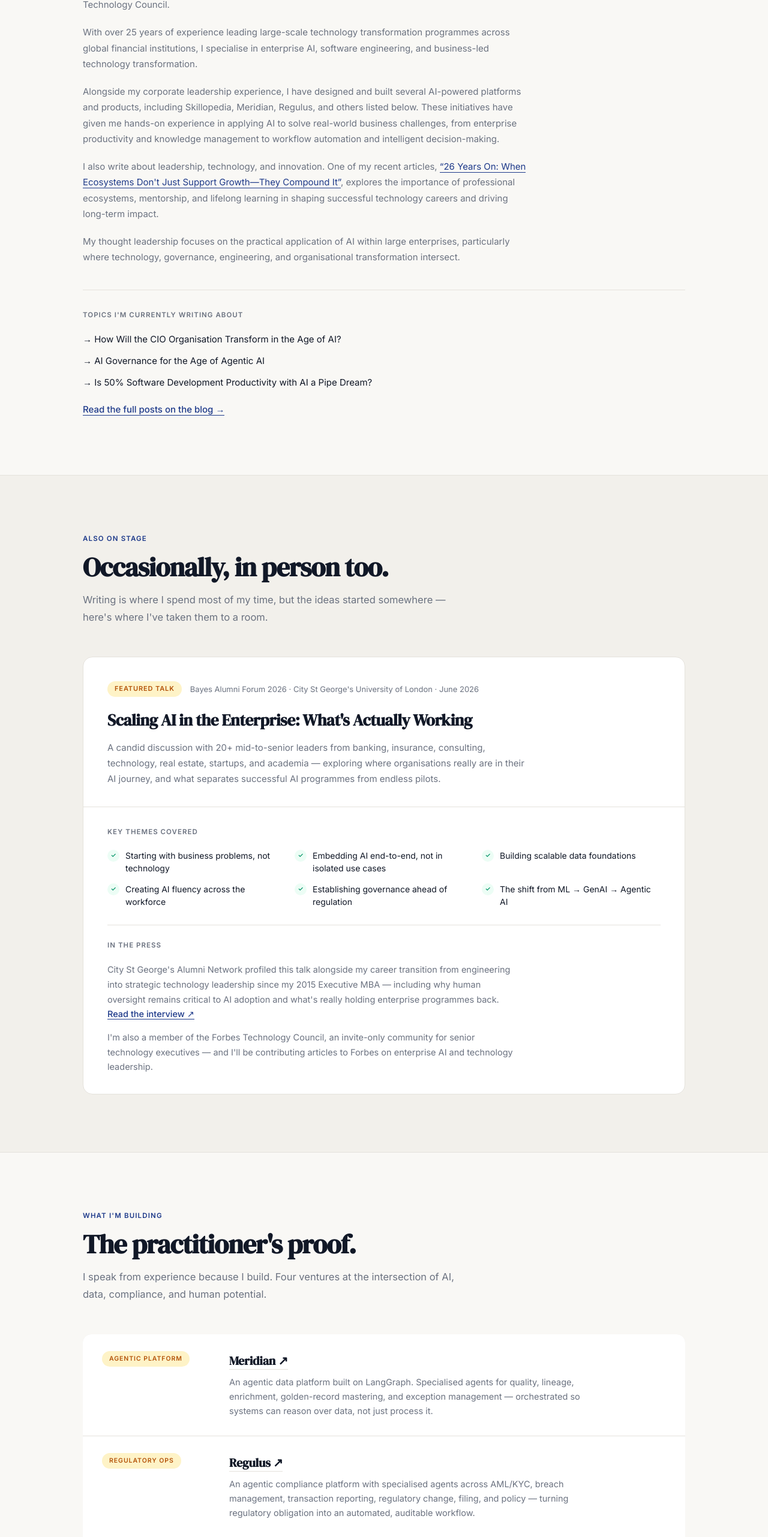
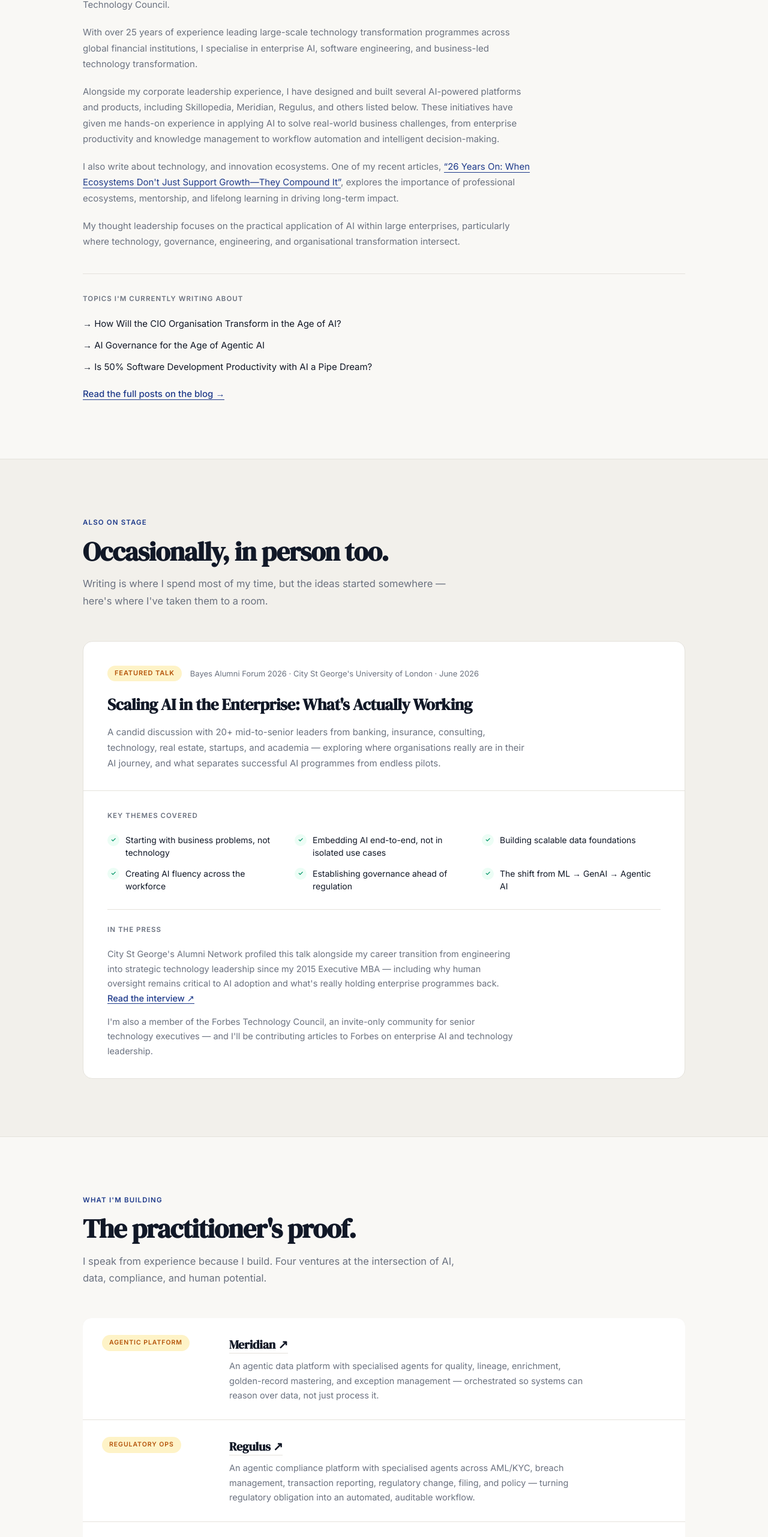
Before and after one commit to lakshmananal-cpu/laks-london, a Next.js app: page / in a window 1280 px wide. Shown: the part 1534-4097 px from the top of the page at 60% size. Built offline with nearby package versions, Linux system fonts and the light colour scheme.

Commit message:
fix: tighten Meridian description and About writing paragraph
Meridian no longer name-drops LangGraph. About section's writing
paragraph is trimmed to technology and innovation ecosystems, and
drops the "shaping successful technology careers" clause.

```diff
--- a/app/page.tsx
+++ b/app/page.tsx
@@ -60,7 +60,7 @@ export default function Home() {
           <p style={{ fontSize: 15, color: 'var(--muted)', lineHeight: 1.75 }}>I&apos;m Laks Alagappan, an Executive MBA graduate from Bayes Business School, London, holder of the Data Strategy for Leaders credential from Imperial College Business School, and a member of the Forbes Technology Council.</p>
           <p style={{ fontSize: 15, color: 'var(--muted)', lineHeight: 1.75 }}>With over 25 years of experience leading large-scale technology transformation programmes across global financial institutions, I specialise in enterprise AI, software engineering, and business-led technology transformation.</p>
           <p style={{ fontSize: 15, color: 'var(--muted)', lineHeight: 1.75 }}>Alongside my corporate leadership experience, I have designed and built several AI-powered platforms and products, including Skillopedia, Meridian, Regulus, and others listed below. These initiatives have given me hands-on experience in applying AI to solve real-world business challenges, from enterprise productivity and knowledge management to workflow automation and intelligent decision-making.</p>
-          <p style={{ fontSize: 15, color: 'var(--muted)', lineHeight: 1.75 }}>I also write about leadership, technology, and innovation. One of my recent articles, <a href="/blog/26-years-on-when-ecosystems-dont-just-support-innovation-they-compound-it" style={{ color: 'var(--navy)', borderBottom: '1px solid var(--navy)' }}>&ldquo;26 Years On: When Ecosystems Don&apos;t Just Support Growth—They Compound It&rdquo;</a>, explores the importance of professional ecosystems, mentorship, and lifelong learning in shaping successful technology careers and driving long-term impact.</p>
+          <p style={{ fontSize: 15, color: 'var(--muted)', lineHeight: 1.75 }}>I also write about technology, and innovation ecosystems. One of my recent articles, <a href="/blog/26-years-on-when-ecosystems-dont-just-support-innovation-they-compound-it" style={{ color: 'var(--navy)', borderBottom: '1px solid var(--navy)' }}>&ldquo;26 Years On: When Ecosystems Don&apos;t Just Support Growth—They Compound It&rdquo;</a>, explores the importance of professional ecosystems, mentorship, and lifelong learning in driving long-term impact.</p>
           <p style={{ fontSize: 15, color: 'var(--muted)', lineHeight: 1.75 }}>My thought leadership focuses on the practical application of AI within large enterprises, particularly where technology, governance, engineering, and organisational transformation intersect.</p>
         </div>
 
@@ -120,7 +120,7 @@ export default function Home() {
             <span className="venture-tag">Agentic Platform</span>
             <div>
               <h3><a href="https://meridian-nine-mauve.vercel.app/agents" target="_blank" rel="noopener" style={{ color: 'inherit', borderBottom: '1px solid var(--border)' }}>Meridian ↗</a></h3>
-              <p>An agentic data platform built on LangGraph. Specialised agents for quality, lineage, enrichment, golden-record mastering, and exception management — orchestrated so systems can reason over data, not just process it.</p>
+              <p>An agentic data platform with specialised agents for quality, lineage, enrichment, golden-record mastering, and exception management — orchestrated so systems can reason over data, not just process it.</p>
             </div>
           </div>
           <div className="venture">
```
